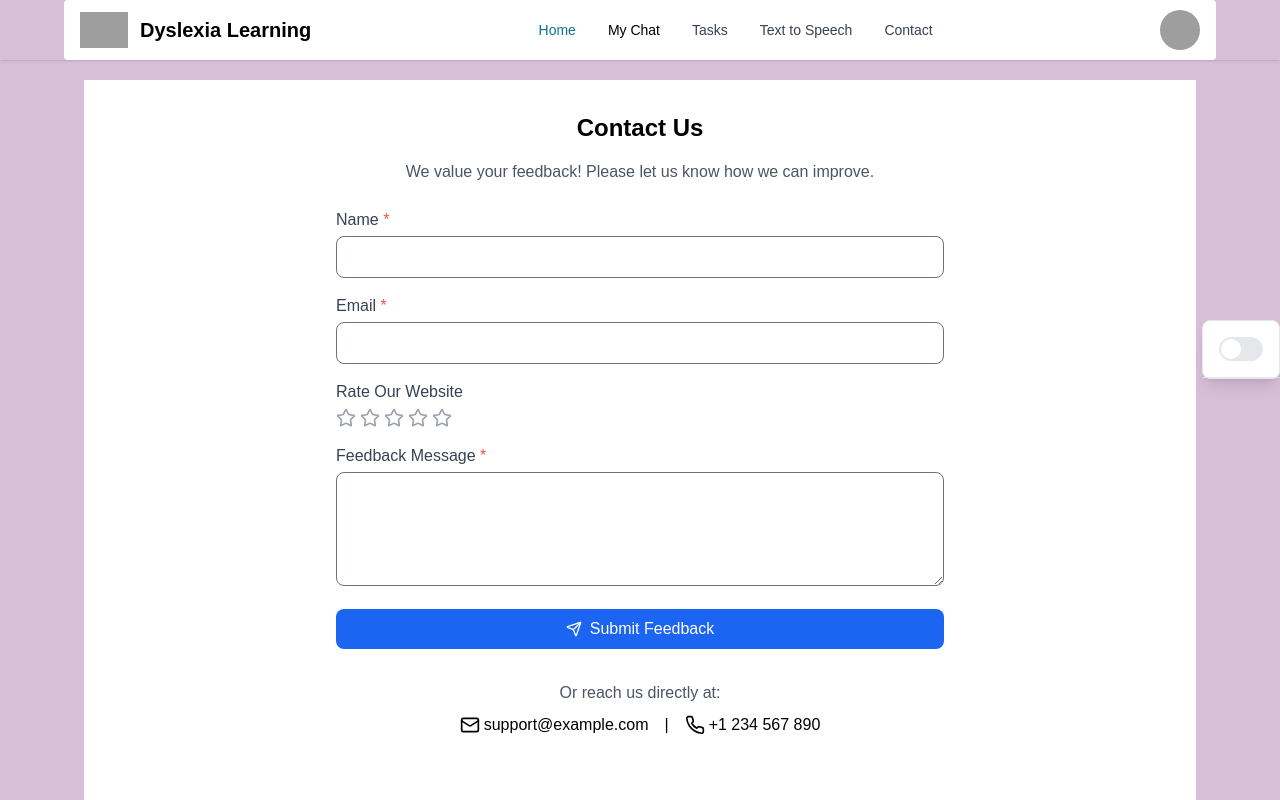
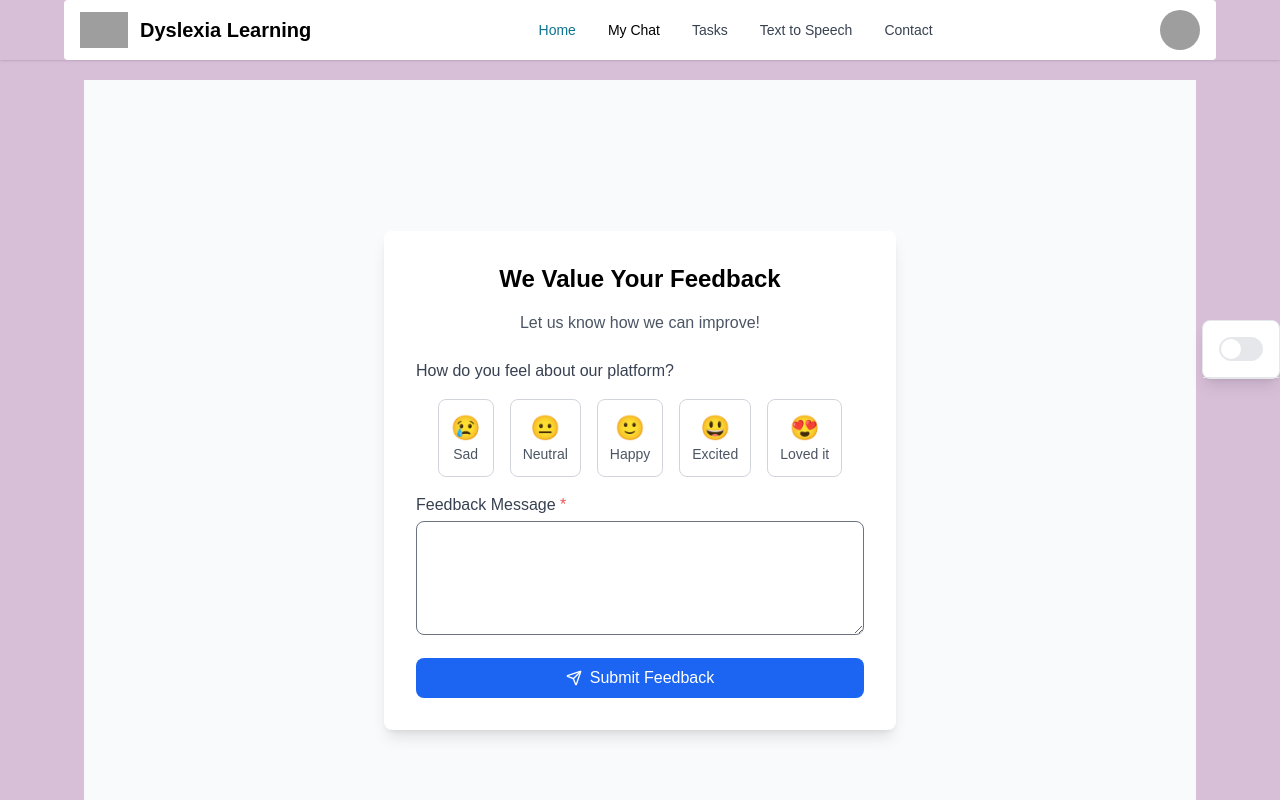
Before and after one commit to 8cstudio/Dyslexia-plateform---frontend, a React (Vite) app: page /dashboard/contact in a window 1280 px wide. Shown: the top 800 px of the page. Built offline with nearby package versions, Linux system fonts and the light colour scheme; sample sign-in values are in the browser's storage; grey boxes are pictures that could not be loaded.

Commit message:
latest ui

```diff
--- /dev/null
+++ b/src/components/common/Footer.tsx
@@ -0,0 +1,10 @@
+const Footer = () => {
+  return (
+    <footer className="py-6 text-center text-gray-500 text-sm mt-10">
+      &copy; {new Date().getFullYear()} Dyslexia Learning Platform. All rights
+      reserved.
+    </footer>
+  );
+};
+
+export default Footer;
--- a/src/layout/HomeLayout.tsx
+++ b/src/layout/HomeLayout.tsx
@@ -1,6 +1,7 @@
 import Header from "../components/common/Header";
 import { Outlet } from "react-router-dom";
 import Customizer from "../components/site/Customizer";
+import Footer from "../components/common/Footer";
 
 const HomeLayout = () => {
   const fontFamily = localStorage.getItem("fontFamily");
@@ -27,6 +28,7 @@ const HomeLayout = () => {
         <main className="w-full lg:w-[90%]   mx-auto  p-5">
           <Outlet />
         </main>
+        <Footer />
       </div>
     </>
   );
--- a/src/pages/Contact.tsx
+++ b/src/pages/Contact.tsx
@@ -1,34 +1,19 @@
 import { useState, ChangeEvent, FormEvent } from "react";
-import { Mail, Phone, Send, Star } from "lucide-react";
+import { Send } from "lucide-react";
 
 interface FormData {
-  name: string;
-  email: string;
   rating: number;
   message: string;
 }
 
-const Contact = () => {
+const Feedback = () => {
   const [formData, setFormData] = useState<FormData>({
-    name: "",
-    email: "",
     rating: 0,
     message: "",
   });
 
   const [successMessage, setSuccessMessage] = useState<string>("");
   const [errorMessage, setErrorMessage] = useState<string>("");
-
-  // Handle input change
-  const handleChange = (
-    e: ChangeEvent<HTMLInputElement | HTMLTextAreaElement>
-  ) => {
-    const { name, value } = e.target;
-    setFormData((prevData) => ({
-      ...prevData,
-      [name]: value,
-    }));
-  };
 
   // Handle rating change
   const handleRating = (rating: number) => {
@@ -38,30 +23,41 @@ const Contact = () => {
     }));
   };
 
+  // Handle message change
+  const handleChange = (e: ChangeEvent<HTMLTextAreaElement>) => {
+    const { name, value } = e.target;
+    setFormData((prevData) => ({
+      ...prevData,
+      [name]: value,
+    }));
+  };
+
   // Handle form submission
   const handleSubmit = (e: FormEvent<HTMLFormElement>) => {
     e.preventDefault();
 
-    const { name, email, message } = formData;
+    const { rating, message } = formData;
 
     // Validation check
-    if (!name || !email || !message) {
-      setErrorMessage("Please fill in all required fields.");
+    if (rating === 0 || !message) {
+      setErrorMessage("Please select a rating and provide your feedback.");
       return;
     }
 
     // Success message
     setSuccessMessage("Thank you for your feedback!");
     setErrorMessage("");
-    setFormData({ name: "", email: "", rating: 0, message: "" });
+    setFormData({ rating: 0, message: "" });
   };
 
   return (
-    <div className="min-h-screen bg-white">
-      <div className="max-w-2xl mx-auto bg-white p-8 rounded-lg">
-        <h2 className="text-2xl font-semibold text-center mb-4">Contact Us</h2>
+    <div className="min-h-screen bg-gray-50 flex items-center justify-center p-5">
+      <div className="max-w-lg w-full bg-white p-8 rounded-lg shadow-lg">
+        <h2 className="text-2xl font-semibold text-center mb-4">
+          We Value Your Feedback
+        </h2>
         <p className="text-gray-600 text-center mb-6">
-          We value your feedback! Please let us know how we can improve.
+          Let us know how we can improve!
         </p>
 
         {/* Success/Error Messages */}
@@ -74,56 +70,31 @@ const Contact = () => {
 
         {/* Form */}
         <form onSubmit={handleSubmit} className="space-y-4">
-          {/* Name */}
-          <div>
-            <label htmlFor="name" className="block text-gray-700 font-medium">
-              Name <span className="text-red-500">*</span>
-            </label>
-            <input
-              type="text"
-              id="name"
-              name="name"
-              value={formData.name}
-              onChange={handleChange}
-              className="w-full p-2 mt-1 border rounded-lg"
-              required
-            />
-          </div>
-
-          {/* Email */}
-          <div>
-            <label htmlFor="email" className="block text-gray-700 font-medium">
-              Email <span className="text-red-500">*</span>
-            </label>
-            <input
-              type="email"
-              id="email"
-              name="email"
-              value={formData.email}
-              onChange={handleChange}
-              className="w-full p-2 mt-1 border rounded-lg"
-              required
-            />
-          </div>
-
           {/* Rating */}
           <div>
             <label className="block text-gray-700 font-medium">
-              Rate Our Website
+              How do you feel about our platform?
             </label>
-            <div className="flex items-center space-x-1 mt-1">
-              {[1, 2, 3, 4, 5].map((star) => (
+            <div className="flex items-center justify-center space-x-4 mt-4">
+              {[
+                { emoji: "😢", label: "Sad", value: 1 },
+                { emoji: "😐", label: "Neutral", value: 2 },
+                { emoji: "🙂", label: "Happy", value: 3 },
+                { emoji: "😃", label: "Excited", value: 4 },
+                { emoji: "😍", label: "Loved it", value: 5 },
+              ].map((item) => (
                 <button
-                  key={star}
+                  key={item.value}
                   type="button"
-                  onClick={() => handleRating(star)}
-                  className={`${
-                    formData.rating >= star
-                      ? "text-yellow-500"
-                      : "text-gray-400"
-                  }`}
+                  onClick={() => handleRating(item.value)}
+                  className={`flex flex-col items-center p-3 border rounded-lg transition ${
+                    formData.rating === item.value
+                      ? "bg-blue-100 border-blue-500"
+                      : "border-gray-300"
+                  } hover:scale-105`}
                 >
-                  <Star size={20} />
+                  <span className="text-2xl">{item.emoji}</span>
+                  <span className="text-sm text-gray-600">{item.label}</span>
                 </button>
               ))}
             </div>
@@ -157,23 +128,9 @@ const Contact = () => {
             Submit Feedback
           </button>
         </form>
-
-        {/* Contact Info */}
-        <div className="mt-8 text-center">
-          <p className="text-gray-600">Or reach us directly at:</p>
-          <div className="flex items-center justify-center space-x-4 mt-2">
-            <a href="mailto:support@example.com" className="flex items-center">
-              <Mail size={20} className="mr-1" /> support@example.com
-            </a>
-            <span>|</span>
-            <a href="tel:+1234567890" className="flex items-center">
-              <Phone size={20} className="mr-1" /> +1 234 567 890
-            </a>
-          </div>
-        </div>
       </div>
     </div>
   );
 };
 
-export default Contact;
+export default Feedback;
--- a/src/pages/Home.tsx
+++ b/src/pages/Home.tsx
@@ -1,5 +1,87 @@
+import React from "react";
+
 const Home = () => {
-  return <div className="min-h-screen p-5 w-full bg-white">Home Page</div>;
+  const galleryImages = [
+    {
+      src: "https://encrypted-tbn0.gstatic.com/images?q=tbn:ANd9GcQ-1GwhBmTIffZKm8pCbWeh6hy8j5tX4OWlFw&s",
+      alt: "Image 1",
+      caption: "Accessible Learning Materials",
+    },
+    {
+      src: "https://swordsandstationery.com/wp-content/uploads/Dyslexia.jpg",
+      alt: "Image 2",
+      caption: "Dyslexia-Friendly Fonts",
+    },
+    {
+      src: "https://encrypted-tbn0.gstatic.com/images?q=tbn:ANd9GcQcNW4lABoSjqC74616zil16LInNqsl8NIglg&s",
+      alt: "Image 3",
+      caption: "Interactive Learning Tools",
+    },
+    {
+      src: "https://encrypted-tbn0.gstatic.com/images?q=tbn:ANd9GcTeIMuvmrFToWsjhJzxI4R_FUNBjEgG6ql1LQ&s",
+      alt: "Image 4",
+      caption: "Personalized Support",
+    },
+  ];
+
+  return (
+    <div className="min-h-screen w-full bg-gray-50 p-5">
+      {/* Header */}
+      <header className="text-center py-10">
+        <h1 className="text-4xl font-bold text-blue-600">
+          Welcome to Dyslexia Learning Platform
+        </h1>
+        <p className="text-gray-600 mt-3 text-lg">
+          Empowering dyslexic adults with accessible and engaging learning
+          tools.
+        </p>
+      </header>
+
+      {/* Image Gallery */}
+      <section className="py-10">
+        <h2 className="text-2xl font-semibold text-center mb-5 text-blue-600">
+          Interactive Image Gallery
+        </h2>
+        <div className="grid grid-cols-1 sm:grid-cols-2 lg:grid-cols-4 gap-6">
+          {galleryImages.map((image, idx) => (
+            <div
+              key={idx}
+              className="bg-white shadow-md rounded-md overflow-hidden"
+            >
+              <img
+                src={image.src}
+                alt={image.alt}
+                className="w-full h-48 object-cover hover:scale-105 transition-transform duration-300"
+              />
+              <div className="p-3">
+                <p className="text-gray-800 text-center font-medium">
+                  {image.caption}
+                </p>
+              </div>
+            </div>
+          ))}
+        </div>
+      </section>
+
+      {/* Call to Action */}
+      <section className="py-10 bg-blue-100 rounded-md shadow-md">
+        <div className="text-center">
+          <h2 className="text-2xl font-bold text-blue-600 mb-3">
+            Join Our Community
+          </h2>
+          <p className="text-gray-700 mb-5">
+            Connect with other learners, track your progress, and customize your
+            experience.
+          </p>
+          <button className="bg-blue-600 text-white px-6 py-3 rounded-lg hover:bg-blue-700 transition">
+            Join Now
+          </button>
+        </div>
+      </section>
+
+      {/* Footer */}
+    </div>
+  );
 };
 
 export default Home;
--- a/src/pages/Register.tsx
+++ b/src/pages/Register.tsx
@@ -1,9 +1,9 @@
 import { Link, useNavigate } from "react-router-dom";
 import { useFormik } from "formik";
 import * as Yup from "yup";
-import { RegisterUser } from "../api/auth";
 import usePost from "../customHooks/usePost";
 import toast from "react-hot-toast";
+import { Loader } from "lucide-react";
 // import { RegisterUser } from "../api/auth";
 function Register() {
   const navigate = useNavigate();
```
